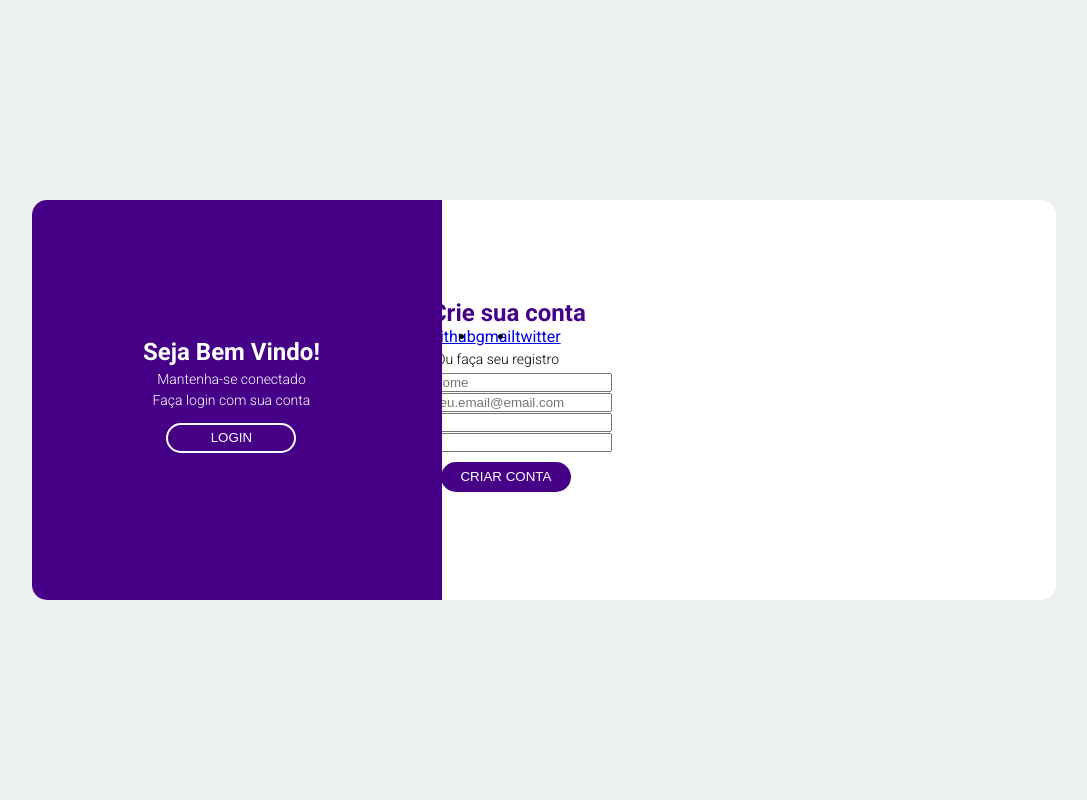
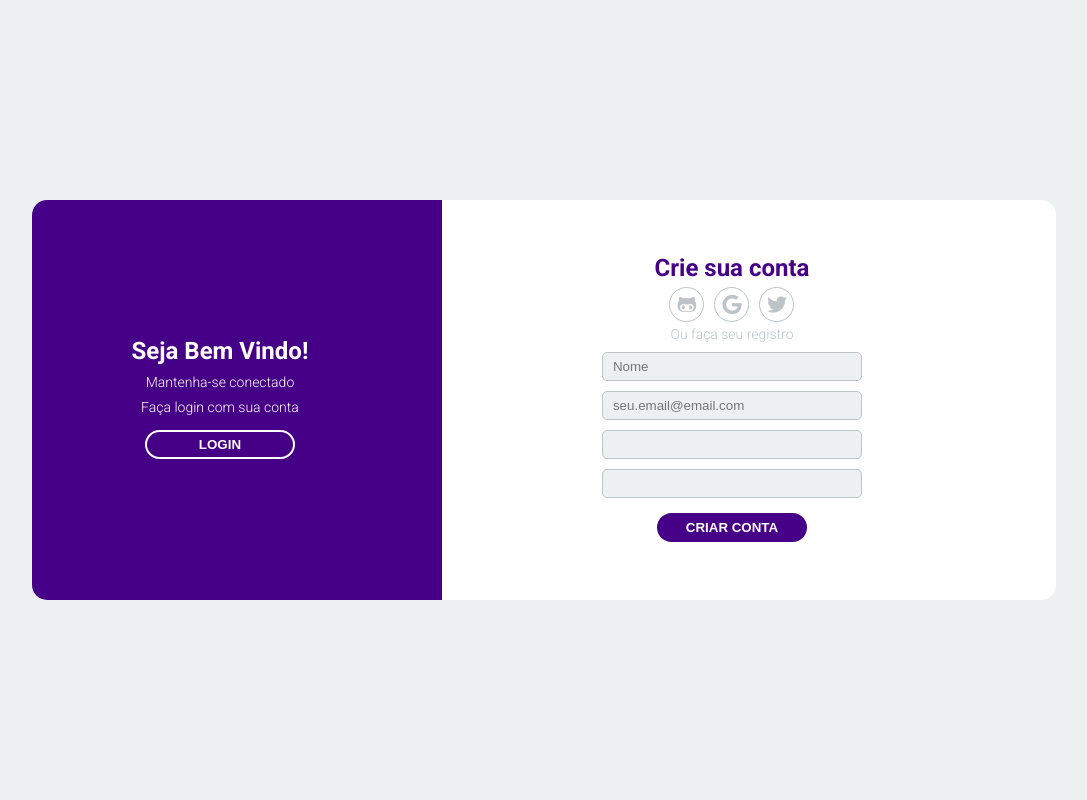
Before and after one commit to Jefferson682/studentsRegister, a PHP site: page / in a window 1280 px wide. Shown: the whole page, without its empty margins (96-1183 px from the left). Run offline with PHP 8.4, Linux system fonts and the light colour scheme; some libraries are stand-ins or nearby versions.

Commit message:
add styles

```diff
--- a/css/style.css
+++ b/css/style.css
@@ -26,6 +26,8 @@ body {
     justify-content: space-between;
     align-items: center;
     position: relative;
+    min-height: 320px;
+    min-width: 650px;
 }
 
 .content::before {
@@ -38,10 +40,24 @@ body {
     border-bottom-left-radius: 15px;
 }
 
+.form input {
+    border: 1px solid #bdc3c7;
+    border-radius: 5px;
+    background-color: #ecf0f1;
+    margin: 5px;
+    padding: 6px 10px;
+    width: 260px;
+}
+
+.title {
+    font-weight: 600;
+    margin: 5px;
+}
+
 .description {
-    margin: 5px;
     font-size: 14px;
     font-weight: 300;
+    line-height: 25px;
 }
 
 .first-content {
@@ -56,6 +72,10 @@ body {
     color: white;
 }
 
+.text-grey {
+    color: #bdc3c7;
+}
+
 .first-column {
     text-align: center;
     flex: 1 0 auto;
@@ -63,6 +83,10 @@ body {
 }
 .second-column {
     flex: 2 0 auto;
+    display: flex;
+    flex-direction: column;
+    align-items: center;
+    text-align: center;
 }
 
 .second-content{
@@ -77,14 +101,47 @@ body {
 
 .item-socialMedia {
     display: flex;
+    font-size: 15pt;
+    list-style-type: none;
+    text-align: center;
+    line-height: 35px;
+}
+
+.item-item {
+    border: 1.5px solid #bdc3c7;
+    border-radius: 50%;
+    width: 35px;
+    height: 35px;
+    margin-left: 10px;
+    cursor: pointer;
+}
+
+.item-item:first-child{
+    margin-left: 0;
+}
+
+.item-item:hover{
+    border: 1.5px solid #460087;
+}
+
+.item-item a{
+    color: #bdc3c7;
+}
+
+
+.item-item a:hover{
+    color: #460087;
 }
 
 .btn {
     border-radius: 15px;
-    height: 30px;
-    width: 130px;
     margin: 10px;
     text-transform: uppercase;
+    padding: 5px 20px;
+    cursor: pointer;
+    font-weight: 700;
+    width: 150px;
+    align-self: center;
 }
 
 .btn-purple {
@@ -93,8 +150,18 @@ body {
     color: white;
 }
 
+.btn-purple:hover{
+    background-color: white;
+    color: #460087;
+}
+
 .btn-white {
     border: 2px solid #460087;
     background-color: #460087;
     color: white;
 }
+
+.btn-white:hover{
+    color: #460087;
+    background-color: white;
+}
--- a/index.html
+++ b/index.html
@@ -4,6 +4,7 @@
     <meta charset="UTF-8">
     <meta name="viewport" content="width=device-width, initial-scale=1.0">
     <link rel="stylesheet" href="/css/style.css">
+    <script src="https://kit.fontawesome.com/3159f8103a.js" crossorigin="anonymous"></script>
     <title>Login</title>
 </head>
 <body>
@@ -19,12 +20,12 @@
             <h2 class="title text-purple">Crie sua conta</h2>
             <div class="social-media">
                 <ul class="item-socialMedia">
-                    <li><a href="#">github</a></li>
-                    <li><a href="#">gmail</a></li>
-                    <li><a href="#">twitter</a></li>
+                    <li class="item-item"><a href="#"><i class="fab fa-github-alt"></i></a></li>
+                    <li class="item-item"><a href="#"><i class="fab fa-google"></i></a></li>
+                    <li class="item-item"><a href="#"><i class="fab fa-twitter"></i></a></li>
                 </ul>
             </div><!--Final das redes sociais-->
-            <p class="description">Ou faça seu registro</p>
+            <p class="description text-grey">Ou faça seu registro</p>
             <form action="" class="form">
                 <label for="nome"><input type="text" name="nome" id="nome" placeholder="Nome"></label>
                 <label for="email"><input type="email" name="email" id="email" placeholder="seu.email@email.com"></label>
```
